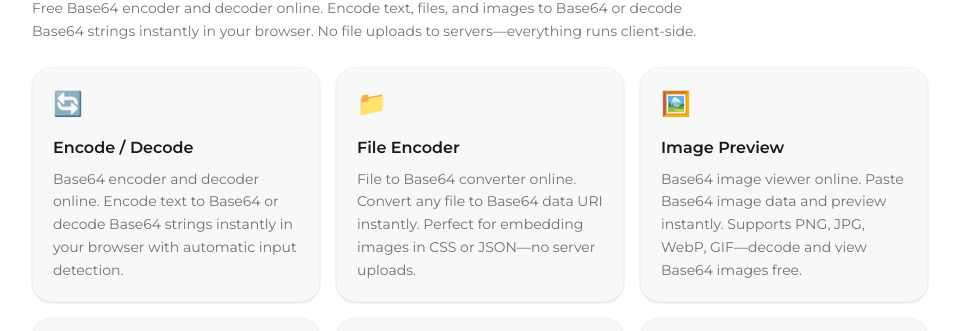
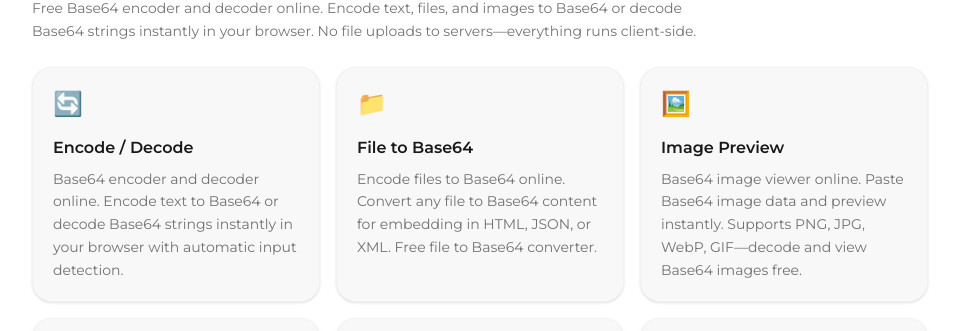
Before and after one commit to ronny8877/onedev, a SvelteKit app: page / in a window 1280 px wide. Shown: the part 1633-1964 px from the top of the page, without its empty margins (320-1279 px from the left). Built offline with nearby package versions, Linux system fonts and the light colour scheme.

Commit message:
refactor: SEO

```diff
--- a/src/lib/config/tools.ts
+++ b/src/lib/config/tools.ts
@@ -40,7 +40,7 @@ export const toolCategories: ToolCategory[] = [
 		description: 'Free Base64 encoder and decoder online. Encode text, files, and images to Base64 or decode Base64 strings instantly in your browser. No file uploads to servers—everything runs client-side.',
 		items: [
 			{ name: 'Encode / Decode', href: '/base64/encode-decode', description: 'Base64 encoder and decoder online. Encode text to Base64 or decode Base64 strings instantly in your browser with automatic input detection.', icon: '🔄' },
-			{ name: 'File Encoder', href: '/base64/file-encoder', description: 'File to Base64 converter online. Convert any file to Base64 data URI instantly. Perfect for embedding images in CSS or JSON—no server uploads.', icon: '📁' },
+			{ name: 'File to Base64', href: '/base64/file-encoder', description: 'Encode files to Base64 online. Convert any file to Base64 content for embedding in HTML, JSON, or XML. Free file to Base64 converter.', icon: '📁' },
 			{ name: 'Image Preview', href: '/base64/image-preview', description: 'Base64 image viewer online. Paste Base64 image data and preview instantly. Supports PNG, JPG, WebP, GIF—decode and view Base64 images free.', icon: '🖼️' },
 			{ name: 'URL-safe Converter', href: '/base64/url-safe', description: 'URL-safe Base64 converter online. Convert between standard Base64 and URL-safe Base64 format (replaces +/ with -_). Free browser tool.', icon: '🔗' },
 			{ name: 'Validator', href: '/base64/validator', description: 'Base64 validator online. Check if a string is valid Base64 instantly. Detect encoding issues, padding problems, and invalid characters free.', icon: '✓' },
@@ -160,15 +160,15 @@ export const toolCategories: ToolCategory[] = [
 			{ name: 'Formatter', href: '/css/formatter', description: 'CSS formatter and beautifier online. Format CSS code with proper indentation. CSS pretty print and code beautifier—free in your browser.', icon: '✨' },
 			{ name: 'Minifier', href: '/css/minifier', description: 'CSS minifier online free. Compress CSS by removing whitespace and comments. Reduce CSS file size instantly—minify CSS code.', icon: '📦' },
 			{ name: 'Prefix Cleaner', href: '/css/prefix-cleaner', description: 'CSS prefix remover online. Remove vendor prefixes (-webkit-, -moz-, -ms-, -o-). Clean up CSS autoprefixer output—free tool.', icon: '🧹' },
-			{ name: 'Gradient Generator', href: '/css/gradient', description: 'CSS gradient generator online free. Create linear, radial, and conic gradients with visual editor. Multiple color stops, angle control, and live preview—free gradient maker.', icon: '🌈' },
+			{ name: 'CSS Gradient Generator', href: '/css/gradient', description: 'CSS gradient generator online free. Create linear, radial, and conic gradients with visual editor. Multiple color stops, angle control, and live preview—free gradient maker.', icon: '🌈' },
 			{ name: 'Transition', href: '/css/transition', description: 'CSS transition generator online. Create CSS transitions with live preview. Generate smooth animations—free transition builder.', icon: '🔄' },
 			{ name: 'Bezier Curve', href: '/css/bezier', description: 'CSS cubic-bezier editor online. Interactive curve editor for timing functions. Create custom easing—bezier curve generator free.', icon: '📈' },
 			{ name: 'Keyframes', href: '/css/keyframes', description: 'CSS keyframes generator online. Create @keyframes animations with editable stops. CSS animation builder—free keyframe editor.', icon: '🎬' },
 
-			{ name: 'Box Shadow', href: '/css/box-shadow', description: 'CSS box shadow generator online. Create box-shadows with multiple layers and presets. Live preview—free shadow generator tool.', icon: '🌑' },
-			{ name: 'Text Shadow', href: '/css/text-shadow', description: 'CSS text shadow generator online. Create text-shadow effects with live preview. Multiple shadow layers—free text shadow tool.', icon: '💬' },
-			{ name: 'Filter', href: '/css/filter', description: 'CSS filter generator online. Generate blur, brightness, contrast, grayscale, and more. Live filter preview—free CSS filter tool.', icon: '🎛️' },
-			{ name: 'Text Gradient', href: '/css/text-gradient', description: 'CSS gradient text generator online. Create beautiful gradient text with visual color stops. Text gradient maker—free CSS tool.', icon: '✨' },
+			{ name: 'Box Shadow Generator', href: '/css/box-shadow', description: 'CSS box shadow generator online. Create box-shadows with multiple layers and presets. Live preview—free shadow generator tool.', icon: '🌑' },
+			{ name: 'Text Shadow Generator', href: '/css/text-shadow', description: 'CSS text shadow generator online. Create text-shadow effects with live preview. Multiple shadow layers—free text shadow tool.', icon: '💬' },
+			{ name: 'Filter Generator', href: '/css/filter', description: 'CSS filter generator online. Generate blur, brightness, contrast, grayscale, and more. Live filter preview—free CSS filter tool.', icon: '🎛️' },
+			{ name: 'CSS Text Gradient', href: '/css/text-gradient', description: 'CSS text gradient generator. Create beautiful gradient text for headings and logos. Copy CSS code for gradient typography instantly.', icon: '✨' },
 			{ name: 'Snippets', href: '/css/snippets', description: 'CSS snippets library online. Ready-to-use CSS: centering tricks, text truncation, accessibility helpers. Copy CSS snippets free.', icon: '📋' }
 		]
 	},
@@ -230,7 +230,7 @@ export const toolCategories: ToolCategory[] = [
 			{ name: 'Workflow Guide', href: '/git/workflow', description: 'Git workflow cheat sheet online. Learn Git Flow, trunk-based development, and feature branching with visual diagrams. Free Git guide.', icon: '📋' },
 			{ name: 'Diff Viewer', href: '/git/diff-viewer', description: 'Git diff viewer online free. Compare text with side-by-side or inline diff. Syntax highlighting and whitespace ignore—view diffs instantly.', icon: '📊' },
 			{ name: 'Log Formatter', href: '/git/log-formatter', description: 'Git log format generator online. Customize git log output with format placeholders. Generate pretty log commands—copy instantly.', icon: '📜' },
-			{ name: 'Blame Explainer', href: '/git/blame-explainer', description: 'Git blame explainer online. Paste git blame output and understand each field. Learn blame format visually—free educational tool.', icon: '🔍' },
+			{ name: 'Git Blame Explainer', href: '/git/blame-explainer', description: 'Git blame explainer online. Paste git blame output and understand each field. Learn blame format visually—free educational tool.', icon: '🔍' },
 			{ name: 'Reset Helper', href: '/git/reset-helper', description: 'Git reset helper online. Understand soft, mixed, hard reset with visual diagrams. Generate reset commands safely—free Git tool.', icon: '⏪' },
 			{ name: 'Rebase Helper', href: '/git/rebase-helper', description: 'Git rebase guide online. Interactive rebase steps with visual explanation. Learn rebase commands—free Git rebase tool.', icon: '🔄' },
 			{ name: 'Config Generator', href: '/git/config-generator', description: 'Git config generator online. Generate git config commands for name, email, aliases, and settings. Configure Git easily—copy commands free.', icon: '⚙️' },
--- a/src/routes/base64/file-encoder/+page.svelte
+++ b/src/routes/base64/file-encoder/+page.svelte
@@ -100,7 +100,7 @@
 	}
 </script>
 
-<ToolWrapper>
+<ToolWrapper title="File to Base64 | Base64 Converter Online">
 	<div class="flex flex-col gap-6">
 		<!-- Actions (Clear only, no Sample) -->
 		<ToolActions onClear={clearFile} />
--- a/src/routes/git/gitignore/+page.svelte
+++ b/src/routes/git/gitignore/+page.svelte
@@ -152,7 +152,7 @@
 	}
 </script>
 
-<ToolWrapper>
+<ToolWrapper title="Gitignore Generator | Create .gitignore Files">
 	<div class="flex flex-col gap-6">
 		<!-- Actions -->
 		<ToolActions onSample={loadSample} onClear={clearAll} copyText={gitignoreContent} stats={selectedPresets.size > 0 ? stats : undefined} />
```
